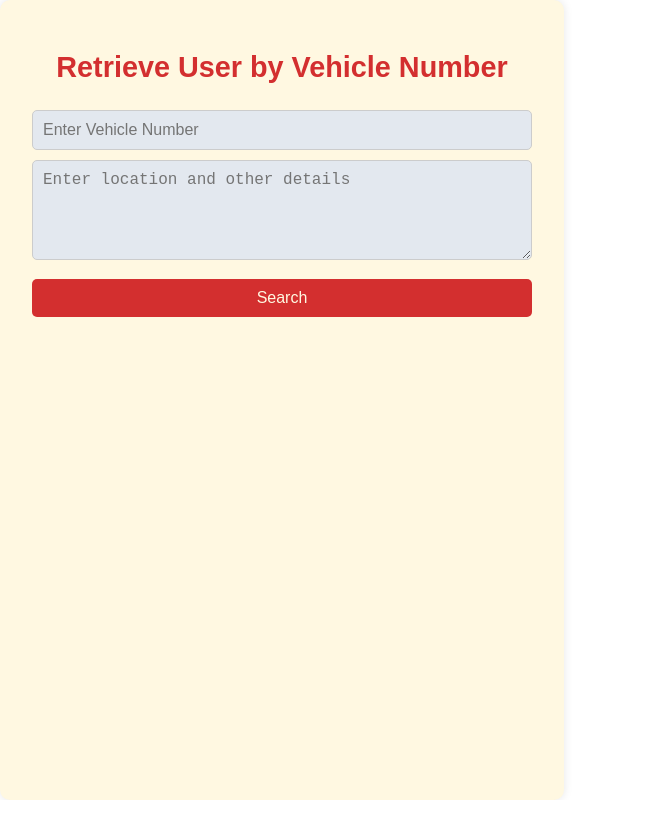
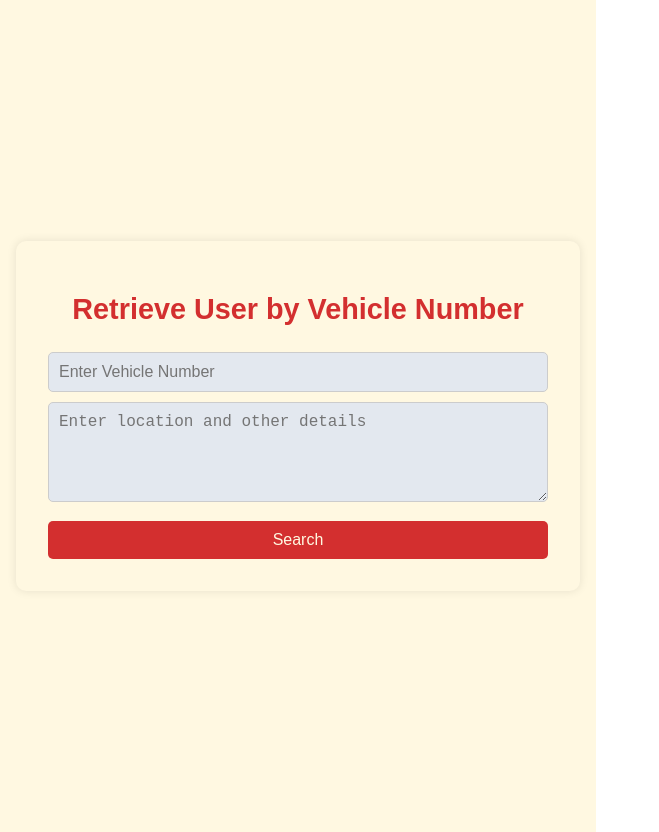
Before and after one commit to surya1604surya/Accident-Tracking, a Next.js app: page /page1 in a window 1280 px wide. Shown: the whole page, without its empty margins (0-659 px from the left). Before the commit the page ends 800 px from the top, so only its background shows below. Built offline with nearby package versions, Linux system fonts and the light colour scheme.

Commit message:
Update page.js

```diff
--- a/src/app/page1/page.js
+++ b/src/app/page1/page.js
@@ -83,6 +83,7 @@ export default function Page1() {
 
   // ✅ Add this return block!
   return (
+    <div className={styles.homeBody}>
     <div className={styles.div1}>
       <h1>Retrieve User by Vehicle Number</h1>
       <form onSubmit={handleSubmit}>
@@ -118,5 +119,6 @@ export default function Page1() {
       )}
       */}
     </div>
+    </div>
   );
 }
```
